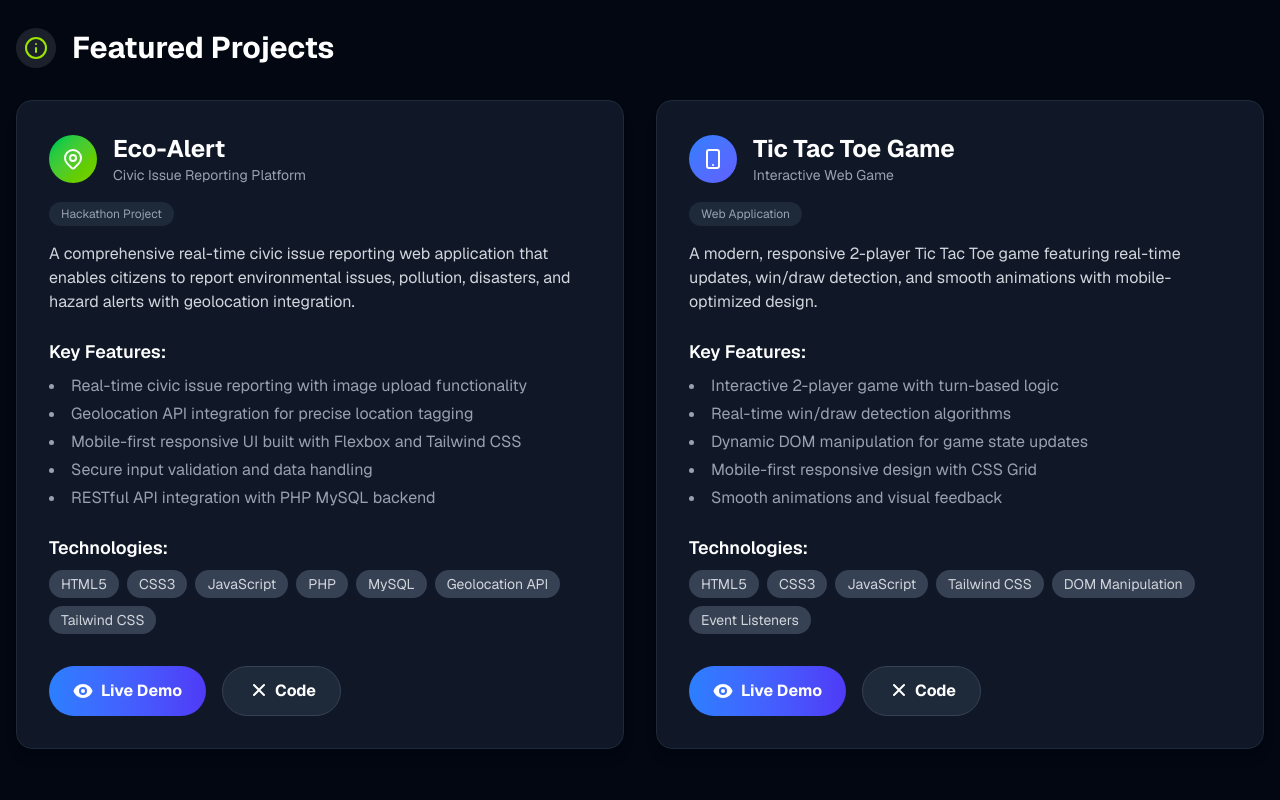
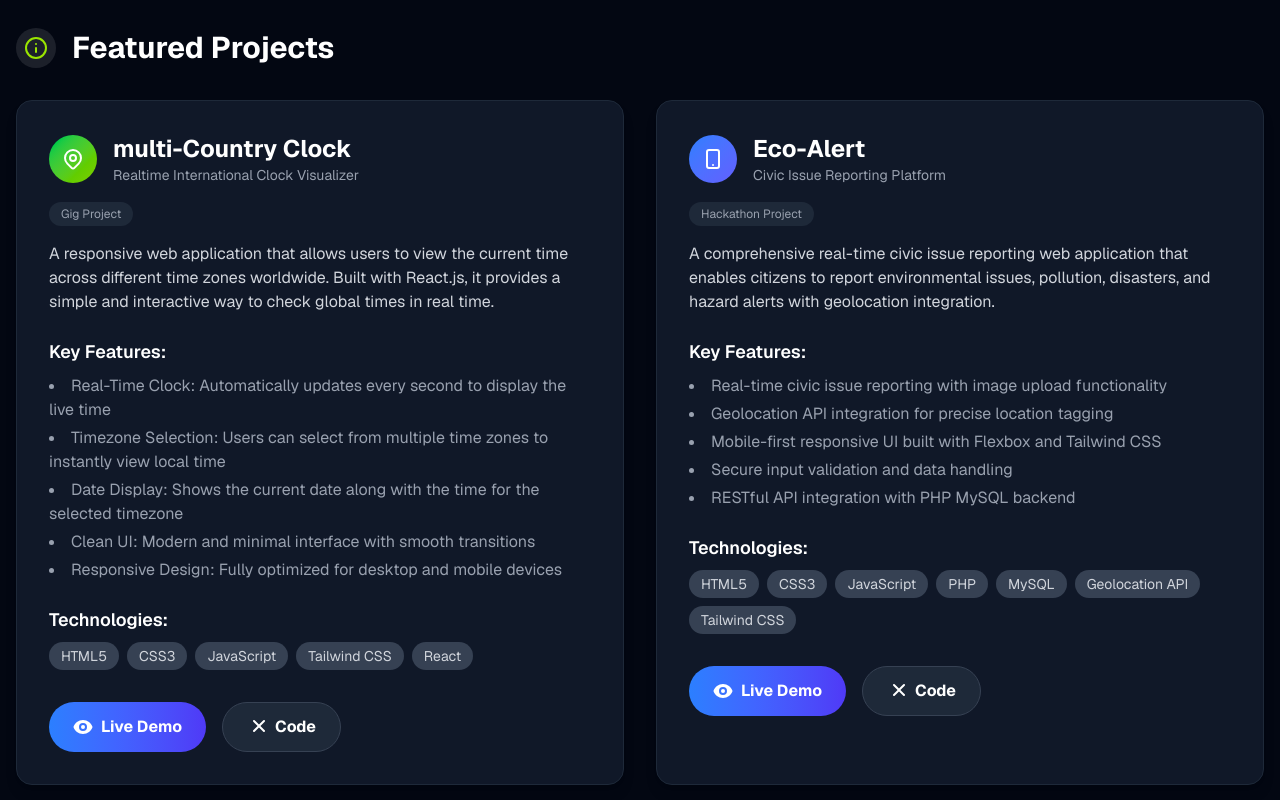
Before and after one commit to mohammedkaif01/my-portfolio, a Next.js app: page / in a window 1280 px wide. Shown: the part 3120-3920 px from the top of the page. Built offline with nearby package versions, Linux system fonts and the light colour scheme.

Commit message:
added new project

```diff
--- a/src/app/lib.tsx
+++ b/src/app/lib.tsx
@@ -55,6 +55,22 @@ import { Bars3Icon, XMarkIcon, ArrowDownTrayIcon, BriefcaseIcon, AcademicCapIcon
   ],
   projects: [
     {
+      name: 'multi-Country Clock',
+      tagline: 'Realtime International Clock Visualizer',
+      category: 'Gig Project',
+      description: 'A responsive web application that allows users to view the current time across different time zones worldwide. Built with React.js, it provides a simple and interactive way to check global times in real time.',
+      features: [
+        'Real-Time Clock: Automatically updates every second to display the live time',
+        'Timezone Selection: Users can select from multiple time zones to instantly view local time',
+        'Date Display: Shows the current date along with the time for the selected timezone',
+        'Clean UI: Modern and minimal interface with smooth transitions',
+        'Responsive Design: Fully optimized for desktop and mobile devices',
+      ],
+      technologies: ['HTML5', 'CSS3', 'JavaScript','Tailwind CSS','React'],
+      liveDemoUrl: 'https://multi-country-clock.vercel.app',
+      codeUrl: 'https://github.com/mohammedkaif01/multi-country-clock',
+    },
+    {
       name: 'Eco-Alert',
       tagline: 'Civic Issue Reporting Platform',
       category: 'Hackathon Project',
@@ -68,7 +84,7 @@ import { Bars3Icon, XMarkIcon, ArrowDownTrayIcon, BriefcaseIcon, AcademicCapIcon
       ],
       technologies: ['HTML5', 'CSS3', 'JavaScript', 'PHP', 'MySQL', 'Geolocation API', 'Tailwind CSS'],
       liveDemoUrl: '#',
-      codeUrl: '#',
+      codeUrl: 'https://github.com/mohammedkaif01/ecoalert-hackathon',
     },
     {
       name: 'Tic Tac Toe Game',
@@ -84,7 +100,7 @@ import { Bars3Icon, XMarkIcon, ArrowDownTrayIcon, BriefcaseIcon, AcademicCapIcon
       ],
       technologies: ['HTML5', 'CSS3', 'JavaScript', 'Tailwind CSS', 'DOM Manipulation', 'Event Listeners'],
       liveDemoUrl: '#',
-      codeUrl: '#',
+      codeUrl: 'https://github.com/mohammedkaif01/tic-tac-toe',
     },
   ],
   education: {
```
